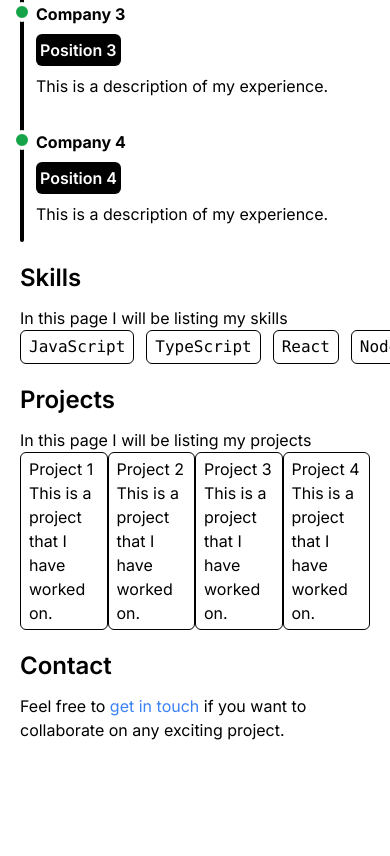
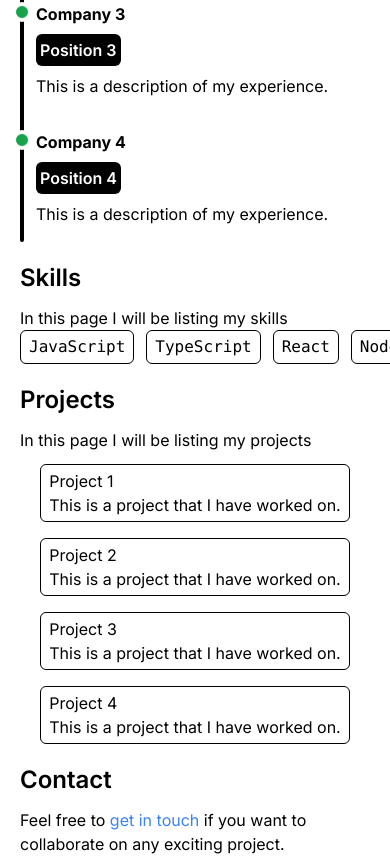
Before and after one commit to shayandelbari/my-portfolio, a SvelteKit app: page / in a window 390 px wide. Shown: the part 1087-1943 px from the top of the page. Before the commit the page ends 1829 px from the top, so only its background shows below. Built offline with nearby package versions, Linux system fonts and the light colour scheme.

Commit message:
applied a responsive grid for projects

```diff
--- a/src/routes/Projects.svelte
+++ b/src/routes/Projects.svelte
@@ -6,7 +6,7 @@
 <h1 class="mt-5 text-2xl font-semibold">Projects</h1>
 <p class="mt-3">In this page I will be listing my projects</p>
 
-<div class="flex">
+<div class="mx-auto mt-3 grid w-fit grid-cols-1 gap-4 sm:grid-cols-2 md:grid-cols-3">
 	{#each projects as project}
 		<ProjectCard {project} />
 	{/each}
```
